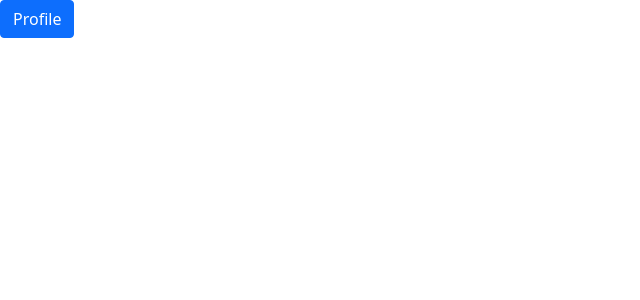
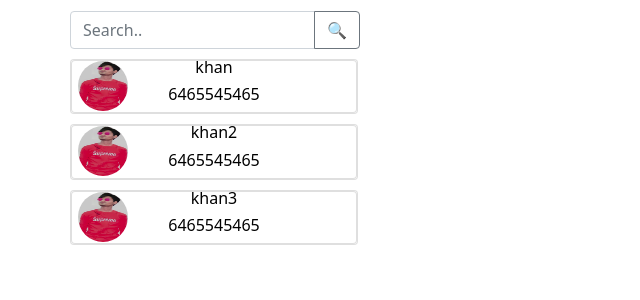
Before and after one commit to Afsar110/Chatting-App, a React (Create React App) app: page / in a window 1280 px wide. Shown: the top 300 px of the page, without its empty margins (0-640 px from the left). Built offline with nearby package versions, Linux system fonts and the light colour scheme.

Commit message:
Searchbar commit

```diff
--- a/src/App.css
+++ b/src/App.css
@@ -54,3 +54,34 @@
   width: 422px;
   margin-top:10px;
 }
+
+.pic{
+  border-radius: 50%;
+  height: 60px;
+  width: 60px;
+  margin-left: 13px;
+
+}
+.align{
+  display: flex;
+  align-items: center;
+  margin: 39px;
+  box-shadow: 0 8px 12px;
+  height: 86px;
+    width: 299px;
+}
+.m{
+  text-align: center;
+  margin-top: -53px;
+}
+.mm{
+  text-align: center;
+}
+.sb{
+  max-width: 290px;
+    margin-left: 70px;
+    margin-top: 11px;
+}
+.bt{
+  width: 46;
+}
--- a/src/App.js
+++ b/src/App.js
@@ -1,11 +1,12 @@
 import React from 'react';
 import './App.css';
-import {  Button  } from 'react-bootstrap';
+import UserCardList from './components/UserCardList';
+import ScarchBar from './components/ScarchBar';
 function App() {
   return (
    <>
-   <Button variant="primary"> Profile
-  </Button>
+   <ScarchBar/>
+   <UserCardList/>
    </>
    )
 }
--- /dev/null
+++ b/src/components/DataColection.js
@@ -0,0 +1,26 @@
+export const Colection=[
+    {
+        id:1,
+        image:'/photos/my.jpeg',
+        no:'6465545465',
+        name:'khan'
+
+
+},
+
+{
+    id:2,
+    image:'/photos/my.jpeg',
+    no:'6465545465',
+    name:'khan2'
+
+},
+{
+    id:3,
+    image:'/photos/my.jpeg',
+    no:'6465545465',
+    name:'khan3'
+
+}
+
+];
--- /dev/null
+++ b/src/components/ScarchBar.js
@@ -0,0 +1,24 @@
+import React from 'react'
+import Button from 'react-bootstrap/Button';
+import Form from 'react-bootstrap/Form';
+import InputGroup from 'react-bootstrap/InputGroup';
+
+
+function ScarchBar() {
+    return (
+      <>
+        <InputGroup className="sm sb">
+          <Form.Control
+            placeholder="Search.."
+            aria-label="Recipient's username"
+            aria-describedby="basic-addon2"
+          />
+          <Button  className='bt' variant="outline-secondary" id="button-addon2">
+          🔍
+          </Button>
+        </InputGroup>
+      </>
+    );
+  }
+
+  export default ScarchBar;
--- /dev/null
+++ b/src/components/UserCard.js
@@ -0,0 +1,26 @@
+import React from 'react';
+import { Card } from 'react-bootstrap';
+const style = {
+    borderRadius:'50%',
+    height:'50px',
+    width:'50px',
+    marginLeft:'6px'
+}
+const UserCard = ({id, name, photo,number}) => {
+return (
+    <>
+
+    <Card style={{ width: '18rem',marginLeft:'70px',marginTop:'10px' }}>
+      <Card style={{color:'black' }}>
+     <Card.Text>
+     <Card.Img variant="top" style={style} src={photo}/>
+     <h6 className='m'>{name}</h6>
+     <h6 className='mm'>{number}</h6>
+    </Card.Text>
+  </Card>
+</Card>
+    </>
+);
+}
+
+export default UserCard;
--- /dev/null
+++ b/src/components/UserCardList.js
@@ -0,0 +1,14 @@
+import React from "react";
+import { Card } from "react-bootstrap";
+import {Colection} from './DataColection';
+import UserCard from "./UserCard";
+
+
+function UserCardList(val){
+
+    return(
+        Colection.map(item => <UserCard key={item.id} id={item.id} name={item.name} photo = {item.image} number={item.no} />)
+    );
+}
+
+export default UserCardList;
```
Also changed, not shown: public/photos/my.jpeg (added), src/my.jpeg (added).
